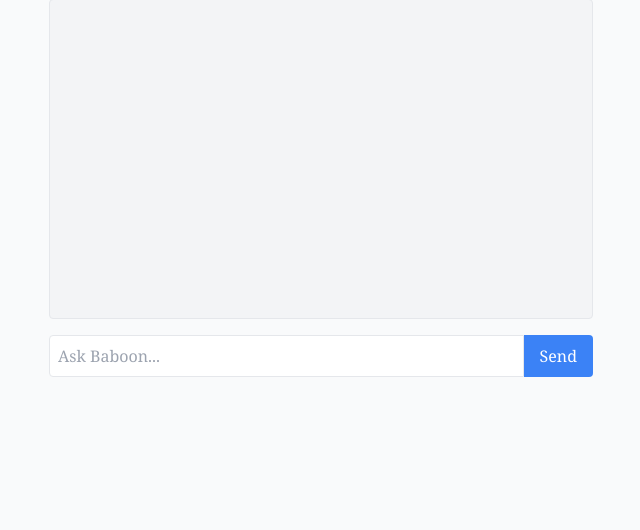
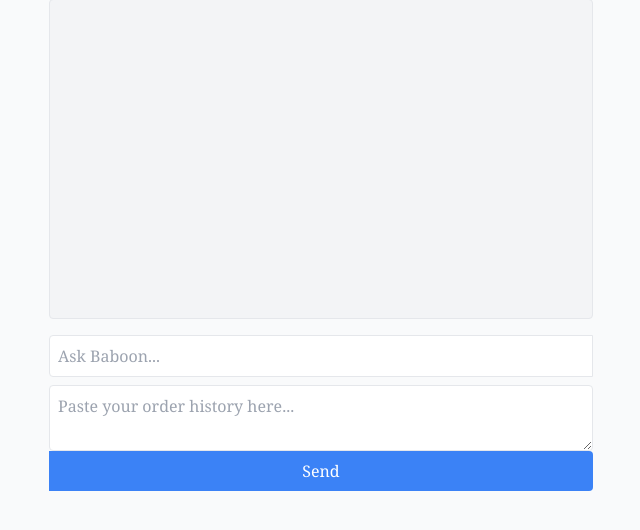
Before and after one commit to TediSina/TrinityChat, a Django app: page / in a window 1280 px wide. Shown: the part 17-547 px from the top of the page, without its empty margins (319-959 px from the left). Run offline with Django 5.2, Linux system fonts and the light colour scheme; some libraries are stand-ins or nearby versions.

Commit message:
Take order history into account when talking to assistant.

```diff
--- a/chat/templates/chat/index.html
+++ b/chat/templates/chat/index.html
@@ -3,8 +3,9 @@
 <div class="max-w-xl mx-auto p-4">
   <div id="chat-box" class="space-y-2 mb-4 border p-4 h-80 overflow-y-auto bg-gray-100 rounded"></div>
 
-  <form id="chat-form" class="flex">
+  <form id="chat-form" class="flex flex-col">
     <input type="text" id="message" placeholder="Ask Baboon..." class="flex-1 p-2 border rounded-l" required>
+    <textarea id="orderHistory" placeholder="Paste your order history here..." class="w-full p-2 border rounded mt-2"></textarea>
     <button type="submit" class="bg-blue-500 text-white px-4 py-2 rounded-r">Send</button>
   </form>
 </div>
@@ -22,6 +23,7 @@
   form.addEventListener('submit', async (e) => {
     e.preventDefault();
     const input = document.getElementById('message');
+    const orderHistory = document.getElementById("orderHistory").value;
     const userMessage = input.value;
 
     chatBox.innerHTML += `<div><strong>You:</strong> ${userMessage}</div>`;
@@ -33,7 +35,7 @@
         'Content-Type': 'application/json',
         'X-CSRFToken': '{{ csrf_token }}'
       },
-      body: JSON.stringify({ message: userMessage, session_id: sessionId })
+      body: JSON.stringify({ message: userMessage, session_id: sessionId, order_history: orderHistory })
     });
 
     const data = await response.json();
--- a/chat/views.py
+++ b/chat/views.py
@@ -29,6 +29,7 @@ def chatbot(request):
             return JsonResponse({"error": "No message provided"}, status=400)
 
         session_id = data.get("session_id", str(uuid.uuid4()))
+        order_history = data.get("order_history", "").strip()
 
         ChatMessage.objects.create(sender="user", message=user_input, session_id=session_id)
 
@@ -38,25 +39,31 @@ def chatbot(request):
 
         try:
             initial_prompt = """
-              You are Baboon, a helpful, friendly, and professional customer support assistant for the Baboon food delivery platform in Albania. Your job is to assist users with:
+                You are Baboon, a helpful, friendly, and professional customer support assistant for the Baboon food delivery platform in Albania. Your job is to assist users with:
 
-              - Delivery status (explain if food is on the way or delayed)
-              - Payment issues (failed payment, refunds, invoice questions)
-              - Menu inquiries (available dishes, dietary info)
-              - Order changes (cancel, update, contact restaurant)
-              - General platform support
+                - Delivery status (explain if food is on the way or delayed)
+                - Payment issues (failed payment, refunds, invoice questions)
+                - Menu inquiries (available dishes, dietary info)
+                - Order changes (cancel, update, contact restaurant)
+                - General platform support
 
-              Be concise and polite. If you're not sure about something or the request requires human intervention, say:
+                Be concise and polite. If you're not sure about something or the request requires human intervention, say:
 
-              "I'm escalating this to a human agent. Please hold on a moment."
+                "I'm escalating this to a human agent. Please hold on a moment."
 
-              Never make up order details or delivery times.
+                Never make up order details or delivery times.
 
-              Always answer in a casual but respectful tone, and if relevant, include a touch of localized friendliness (e.g. using words like "Faleminderit" or "Të ndihmoj me kënaqësi").
+                Always answer in a casual but respectful tone, and if relevant, include a touch of localized friendliness (e.g. using words like "Faleminderit" or "Të ndihmoj me kënaqësi").
 
-              You're not allowed to give out sensitive info or speculate. Always stay within your knowledge and escalate when unsure.
+                You're not allowed to give out sensitive info or speculate. Always stay within your knowledge and escalate when unsure.
             """
-            full_prompt = initial_prompt + "\n\nUser: " + user_input
+
+            if order_history:
+                order_context = f"\n\nHere is the user's order history:\n{order_history.strip()}\n"
+            else:
+                order_context = ""
+
+            full_prompt = initial_prompt + order_context + f"\n\nUser: {user_input}"
             response = model.generate_content(full_prompt)
             ai_message = response.text.strip()
 
@@ -66,11 +73,11 @@ def chatbot(request):
             ])
 
             escalation_check_prompt = f"""
-              You are monitoring customer support responses. The following response was generated by an AI assistant:
+                You are monitoring customer support responses. The following response was generated by an AI assistant:
 
-              "{ai_message}"
+                "{ai_message}"
 
-              Does this message indicate the assistant is uncertain or requires a human agent to continue? Reply with only "yes" or "no".
+                Does this message indicate the assistant is uncertain or requires a human agent to continue? Reply with only "yes" or "no".
             """
             escalation_response = model.generate_content(escalation_check_prompt)
             needs_human = escalation_response.text.strip().lower() == "yes"
```
